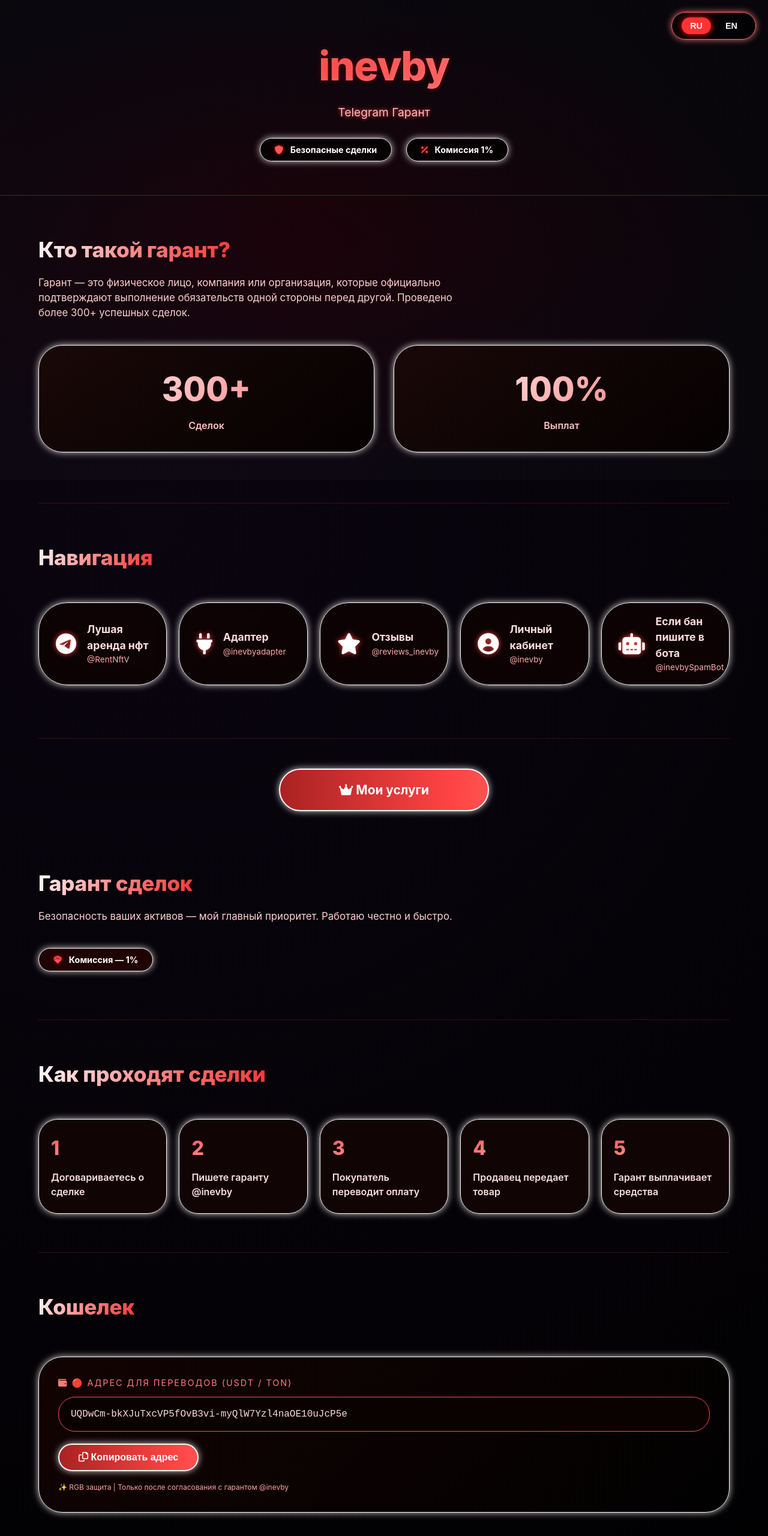
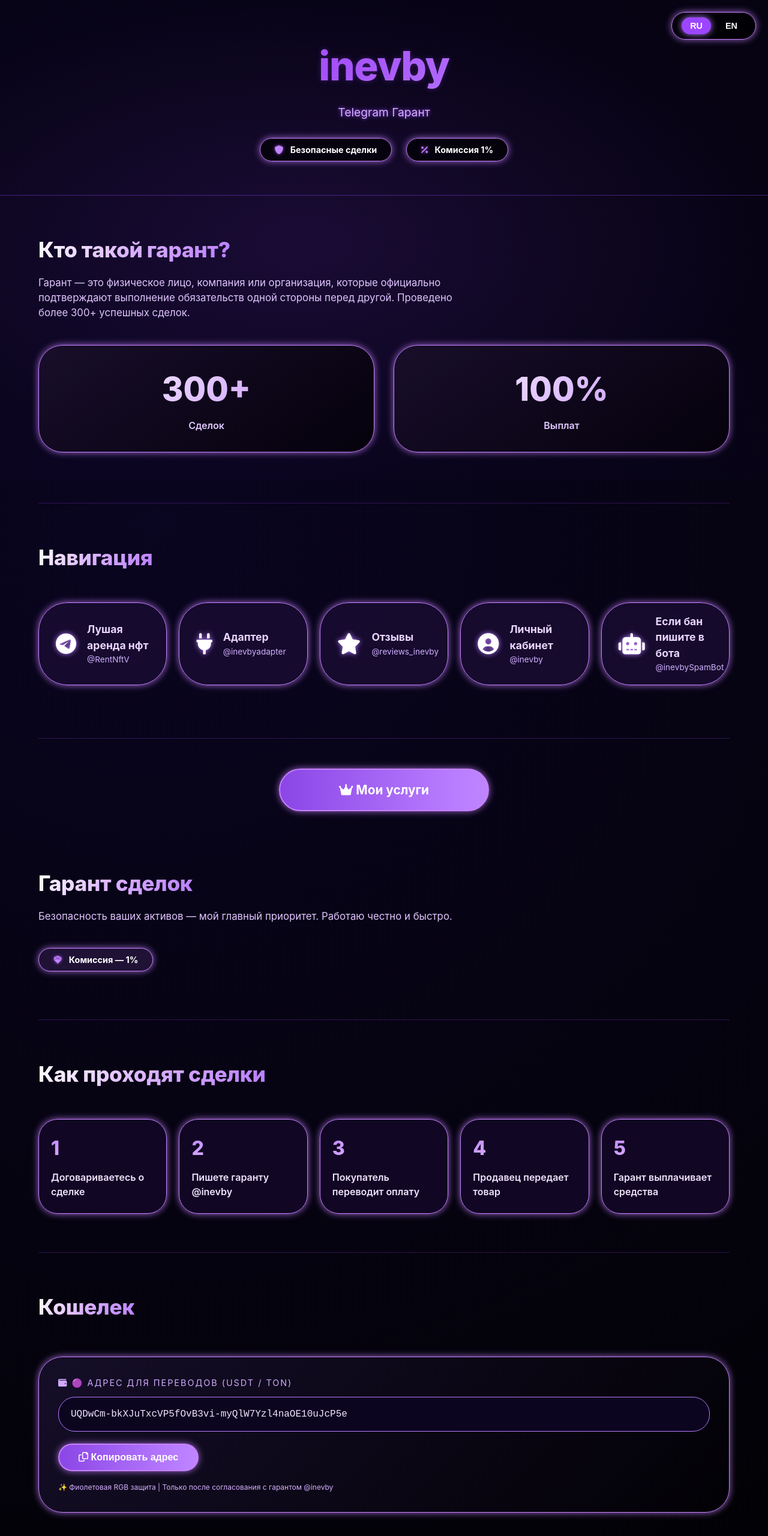
Before and after one commit to xzssmoon/psychic-octo-journey-, a plain HTML site: page index.html in a window 1280 px wide. Shown: the top 2560 px of the page at 60% size. Drawn offline with Linux system fonts and the light colour scheme.

Commit message:
Update index.html

```diff
--- a/index.html
+++ b/index.html
@@ -14,7 +14,7 @@
         }
 
         body {
-            background: radial-gradient(circle at 20% 30%, #0a050f, #000000);
+            background: radial-gradient(circle at 20% 30%, #0a0520, #010101);
             font-family: 'Inter', system-ui, -apple-system, 'Segoe UI', Roboto, Helvetica, sans-serif;
             color: #fff;
             line-height: 1.5;
@@ -22,7 +22,7 @@
             position: relative;
         }
 
-        /* RGB анимированный фон-эффект */
+        /* Фиолетовый RGB анимированный фон-эффект */
         body::before {
             content: '';
             position: fixed;
@@ -30,7 +30,7 @@
             left: 0;
             width: 100%;
             height: 100%;
-            background: radial-gradient(ellipse at 40% 50%, rgba(255, 0, 0, 0.08), rgba(255, 255, 255, 0.02) 70%);
+            background: radial-gradient(ellipse at 40% 50%, rgba(156, 70, 255, 0.12), rgba(80, 40, 140, 0.03) 70%);
             pointer-events: none;
             z-index: 0;
         }
@@ -43,23 +43,23 @@
             z-index: 2;
         }
 
-        /* RGB animated border для всех карточек и кнопок */
-        @keyframes rgbBorder {
+        /* Фиолетовая RGB анимация border */
+        @keyframes rgbBorderPurple {
             0% {
-                border-color: rgb(255, 0, 0);
-                box-shadow: 0 0 8px rgba(255, 0, 0, 0.6);
+                border-color: rgb(156, 70, 255);
+                box-shadow: 0 0 8px rgba(156, 70, 255, 0.6);
             }
             33% {
-                border-color: rgb(255, 255, 255);
-                box-shadow: 0 0 12px rgba(255, 255, 255, 0.8);
+                border-color: rgb(200, 130, 255);
+                box-shadow: 0 0 12px rgba(200, 130, 255, 0.8);
             }
             66% {
-                border-color: rgb(255, 80, 80);
-                box-shadow: 0 0 10px rgba(255, 100, 100, 0.9);
+                border-color: rgb(120, 50, 220);
+                box-shadow: 0 0 10px rgba(140, 70, 255, 0.9);
             }
             100% {
-                border-color: rgb(255, 0, 0);
-                box-shadow: 0 0 8px rgba(255, 0, 0, 0.6);
+                border-color: rgb(156, 70, 255);
+                box-shadow: 0 0 8px rgba(156, 70, 255, 0.6);
             }
         }
 
@@ -75,8 +75,8 @@
             backdrop-filter: blur(10px);
             padding: 8px 16px;
             border-radius: 50px;
-            border: 1px solid rgba(255,0,0,0.5);
-            animation: rgbBorder 2s infinite ease;
+            border: 1.5px solid;
+            animation: rgbBorderPurple 2s infinite ease;
         }
         .lang-btn {
             background: transparent;
@@ -90,42 +90,42 @@
             font-size: 0.9rem;
         }
         .lang-btn.active {
-            background: #ff3333;
-            box-shadow: 0 0 12px red;
+            background: #9c46ff;
+            box-shadow: 0 0 12px #b77cff;
         }
         .lang-btn:hover:not(.active) {
-            background: rgba(255,50,50,0.5);
+            background: rgba(156, 70, 255, 0.5);
         }
 
         /* header / hero */
         .hero {
             padding: 60px 0 40px;
             text-align: center;
-            border-bottom: 1px solid rgba(255, 50, 50, 0.4);
+            border-bottom: 1px solid rgba(156, 70, 255, 0.4);
         }
         .logo {
             font-size: 4.2rem;
             font-weight: 800;
             letter-spacing: -0.02em;
-            background: linear-gradient(135deg, #FFFFFF, #FF3333, #FF6666, #FFFFFF);
+            background: linear-gradient(135deg, #FFFFFF, #c084fc, #a855f7, #FFFFFF);
             background-size: 300% 200%;
-            animation: redWhiteShine 4s ease infinite;
+            animation: purpleShine 4s ease infinite;
             background-clip: text;
             -webkit-background-clip: text;
             color: transparent;
             margin-bottom: 12px;
-            text-shadow: 0 0 10px rgba(255,0,0,0.3);
+            text-shadow: 0 0 10px rgba(156, 70, 255, 0.3);
         }
-        @keyframes redWhiteShine {
+        @keyframes purpleShine {
             0% { background-position: 0% 50%; }
             50% { background-position: 100% 50%; }
             100% { background-position: 0% 50%; }
         }
         .tagline {
             font-size: 1.2rem;
-            color: #ffbbbb;
+            color: #d4b0ff;
             margin-top: 8px;
-            text-shadow: 0 0 6px #ff4444;
+            text-shadow: 0 0 6px #9c46ff;
         }
         .badge-row {
             display: flex;
@@ -142,37 +142,37 @@
             font-weight: 700;
             font-size: 0.9rem;
             border: 1.5px solid;
-            animation: rgbBorder 2.5s infinite ease;
+            animation: rgbBorderPurple 2.5s infinite ease;
             transition: 0.2s;
         }
         .badge i {
             margin-right: 8px;
-            color: #ff5555;
-            text-shadow: 0 0 5px red;
+            color: #c084fc;
+            text-shadow: 0 0 5px #a855f7;
         }
         .badge:hover {
             transform: scale(1.05);
-            background: rgba(30, 0, 0, 0.8);
+            background: rgba(50, 20, 80, 0.8);
         }
 
         /* sections general */
         section {
             padding: 64px 0;
-            border-bottom: 1px solid rgba(255, 60, 60, 0.2);
+            border-bottom: 1px solid rgba(156, 70, 255, 0.25);
         }
         .section-title {
             font-size: 2.2rem;
             font-weight: 800;
             margin-bottom: 16px;
             letter-spacing: -0.3px;
-            background: linear-gradient(120deg, #ffffff, #ff8888, #ff3333);
+            background: linear-gradient(120deg, #ffffff, #d9b0ff, #b87cff);
             background-clip: text;
             -webkit-background-clip: text;
             color: transparent;
             display: inline-block;
         }
         .section-sub {
-            color: #ffcfcf;
+            color: #e0c4ff;
             max-width: 700px;
             margin-bottom: 40px;
             font-size: 1.05rem;
@@ -187,33 +187,33 @@
             justify-content: center;
         }
         .stat-card {
-            background: linear-gradient(145deg, #1a0808, #050101);
+            background: linear-gradient(145deg, #180e2a, #05010c);
             border-radius: 40px;
             padding: 32px 28px;
             text-align: center;
             flex: 1;
             min-width: 180px;
             border: 1.5px solid;
-            animation: rgbBorder 2.5s infinite ease;
+            animation: rgbBorderPurple 2.5s infinite ease;
             transition: all 0.3s ease;
             backdrop-filter: blur(4px);
         }
         .stat-card:hover {
             transform: translateY(-8px) scale(1.02);
-            background: linear-gradient(145deg, #2a0c0c, #0a0202);
-            box-shadow: 0 0 30px rgba(255, 50, 50, 0.6);
+            background: linear-gradient(145deg, #281a42, #0c0520);
+            box-shadow: 0 0 30px rgba(156, 70, 255, 0.6);
         }
         .stat-number {
             font-size: 3.4rem;
             font-weight: 800;
-            background: linear-gradient(135deg, #FFFFFF, #FF6666);
+            background: linear-gradient(135deg, #FFFFFF, #c084fc);
             background-clip: text;
             -webkit-background-clip: text;
             color: transparent;
         }
         .stat-label {
             font-size: 1rem;
-            color: #ffc0c0;
+            color: #e2caff;
             margin-top: 8px;
             font-weight: 600;
         }
@@ -226,14 +226,14 @@
             margin-top: 32px;
         }
         .step-item {
-            background: rgba(20, 5, 5, 0.8);
+            background: rgba(20, 8, 40, 0.85);
             backdrop-filter: blur(12px);
             border-radius: 32px;
             padding: 24px 20px;
             flex: 1;
             min-width: 160px;
             border: 1.5px solid;
-            animation: rgbBorder 2.2s infinite ease;
+            animation: rgbBorderPurple 2.2s infinite ease;
             transition: all 0.25s;
             position: relative;
             overflow: hidden;
@@ -245,7 +245,7 @@
             left: -50%;
             width: 200%;
             height: 200%;
-            background: radial-gradient(circle, rgba(255, 80, 80, 0.2), transparent);
+            background: radial-gradient(circle, rgba(156, 70, 255, 0.2), transparent);
             opacity: 0;
             transition: opacity 0.4s;
             pointer-events: none;
@@ -255,13 +255,13 @@
         }
         .step-item:hover {
             transform: translateY(-5px);
-            background: #1f0a0a;
-            box-shadow: 0 0 25px rgba(255, 0, 0, 0.5);
+            background: #2a1a4a;
+            box-shadow: 0 0 25px rgba(156, 70, 255, 0.5);
         }
         .step-num {
             font-size: 2rem;
             font-weight: 800;
-            background: linear-gradient(145deg, #FF5555, #FFFFFF);
+            background: linear-gradient(145deg, #c084fc, #FFFFFF);
             background-clip: text;
             -webkit-background-clip: text;
             color: transparent;
@@ -270,7 +270,7 @@
         .step-text {
             font-weight: 600;
             font-size: 1rem;
-            color: #ffe0e0;
+            color: #f0e4ff;
         }
 
         /* контакты grid */
@@ -281,7 +281,7 @@
             margin: 32px 0 24px;
         }
         .contact-card {
-            background: rgba(15, 3, 3, 0.85);
+            background: rgba(25, 12, 50, 0.85);
             backdrop-filter: blur(8px);
             border-radius: 48px;
             padding: 18px 28px;
@@ -294,72 +294,73 @@
             text-decoration: none;
             color: #ffffff;
             border: 1.5px solid;
-            animation: rgbBorder 2.4s infinite ease;
+            animation: rgbBorderPurple 2.4s infinite ease;
             position: relative;
         }
         .contact-card i {
             font-size: 2.2rem;
-            filter: drop-shadow(0 0 4px #ff4444);
+            filter: drop-shadow(0 0 4px #b87cff);
             transition: 0.2s;
         }
         .contact-info h4 {
             font-size: 1.1rem;
             font-weight: 700;
-            color: #ffdddd;
+            color: #e9d5ff;
         }
         .contact-info p {
             font-size: 0.85rem;
-            color: #ffaaaa;
+            color: #d0b0ff;
         }
         .contact-card:hover {
             transform: scale(1.02) translateY(-5px);
-            background: #2c0b0b;
-            box-shadow: 0 0 35px rgba(255, 0, 0, 0.7);
-            border-color: #ff3333;
+            background: #391f6e;
+            box-shadow: 0 0 35px rgba(156, 70, 255, 0.7);
+            border-color: #c084fc;
         }
         .contact-card:hover i {
-            filter: drop-shadow(0 0 12px #ff7777);
+            filter: drop-shadow(0 0 12px #c98eff);
         }
 
         /* wallet */
         .wallet-box {
-            background: linear-gradient(135deg, #130303, #010101);
+            background: linear-gradient(135deg, #150e28, #020105);
             border-radius: 40px;
             padding: 32px;
             margin: 40px 0 20px;
             border: 1.5px solid;
-            animation: rgbBorder 2.5s infinite ease;
+            animation: rgbBorderPurple 2.5s infinite ease;
             transition: 0.2s;
         }
         .wallet-box:hover {
-            box-shadow: 0 0 35px rgba(255, 30, 30, 0.8);
+            box-shadow: 0 0 35px rgba(156, 70, 255, 0.7);
         }
         .wallet-label {
             font-size: 0.9rem;
             text-transform: uppercase;
             letter-spacing: 2px;
-            color: #ff7a7a;
+            color: #cfaaff;
             margin-bottom: 12px;
         }
         .wallet-address {
             font-family: monospace;
             font-size: 1rem;
-            background: #0a0101;
+            background: #0c0520;
             padding: 16px 20px;
             border-radius: 28px;
             word-break: break-all;
-            border: 1px solid #ff4d4d;
-            color: #ffd9d9;
+            border: 1px solid #b77cff;
+            color: #f0e4ff;
         }
 
         /* кнопки большие */
         .big-button {
             display: block;
             text-align: center;
-            background: linear-gradient(90deg, #aa2222, #ff4444, #ff8888, #ff4444);
+            background: linear-gradient(90deg, #8b46e6, #b87cff, #daaaff, #b87cff);
             background-size: 250% 100%;
-            animation: rgbBorder 1.8s infinite ease, gradientShift 2.2s infinite;
+            animation: rgbBorderPurple 1.8s infinite ease, gradientShiftPurple 2.2s infinite;
             border: 2px solid;
+            border-color: #b87cff;
             color: white;
             font-weight: bold;
             padding: 18px 32px;
@@ -373,24 +374,24 @@
             max-width: 400px;
             margin-left: auto;
             margin-right: auto;
-            box-shadow: 0 0 15px rgba(255, 0, 0, 0.7);
+            box-shadow: 0 0 15px rgba(156, 70, 255, 0.7);
         }
         .big-button:hover {
             transform: scale(1.02);
-            box-shadow: 0 0 35px rgba(255, 50, 50, 1);
+            box-shadow: 0 0 35px rgba(156, 70, 255, 1);
             border-color: #ffffff;
         }
-        @keyframes gradientShift {
+        @keyframes gradientShiftPurple {
             0% { background-position: 0% 50%; }
             100% { background-position: 100% 50%; }
         }
 
         .copy-btn {
-            background: linear-gradient(90deg, #aa2222, #ff4444, #ff8888, #ff4444);
+            background: linear-gradient(90deg, #8b46e6, #b87cff, #daaaff, #b87cff);
             background-size: 250% 100%;
-            animation: rgbBorder 1.8s infinite ease, gradientShift 2.2s infinite;
+            animation: rgbBorderPurple 1.8s infinite ease, gradientShiftPurple 2.2s infinite;
             border: 2px solid;
-            border-color: #ff0000;
+            border-color: #b87cff;
             color: white;
             font-weight: bold;
             padding: 12px 32px;
@@ -399,11 +400,11 @@
             font-size: 1rem;
             transition: 0.2s;
             margin-top: 20px;
-            box-shadow: 0 0 12px rgba(255, 0, 0, 0.7);
+            box-shadow: 0 0 12px rgba(156, 70, 255, 0.7);
         }
         .copy-btn:hover {
             transform: scale(1.04);
-            box-shadow: 0 0 28px rgba(255, 50, 50, 1);
+            box-shadow: 0 0 28px rgba(156, 70, 255, 1);
             border-color: #ffffff;
         }
 
@@ -411,8 +412,8 @@
             text-align: center;
             padding: 40px 0;
             font-size: 0.85rem;
-            color: #ffb5b5;
-            border-top: 1px solid rgba(255, 80, 80, 0.3);
+            color: #cfb5ff;
+            border-top: 1px solid rgba(156, 70, 255, 0.3);
         }
 
         @media (max-width: 700px) {
@@ -451,7 +452,7 @@
         .warning-text {
             font-size: 0.75rem;
             margin-top: 18px;
-            color: #ffa3a3;
+            color: #d4b0ff;
         }
         .service-btn-wrap {
             text-align: center;
@@ -554,7 +555,7 @@
            data-en="The safety of your assets is my top priority. I work honestly and quickly.">
            Безопасность ваших активов — мой главный приоритет. Работаю честно и быстро.</p>
         <div class="badge-row" style="justify-content: flex-start; margin-top: 0;">
-            <span class="badge" style="background: #1f0303; border-width: 1.5px;"><i class="fas fa-gem"></i> <span data-ru="Комиссия — 1%" data-en="Commission — 1%">Комиссия — 1%</span></span>
+            <span class="badge" style="background: #1f1235; border-width: 1.5px;"><i class="fas fa-gem"></i> <span data-ru="Комиссия — 1%" data-en="Commission — 1%">Комиссия — 1%</span></span>
         </div>
     </section>
 
@@ -574,13 +575,13 @@
     <section style="border-bottom: none;">
         <h2 class="section-title" data-ru="Кошелек" data-en="Wallet">Кошелек</h2>
         <div class="wallet-box fade-up">
-            <div class="wallet-label"><i class="fas fa-wallet"></i> 🔴 <span data-ru="Адрес для переводов (USDT / TON)" data-en="Address for transfers (USDT / TON)">Адрес для переводов (USDT / TON)</span></div>
+            <div class="wallet-label"><i class="fas fa-wallet"></i> 🟣 <span data-ru="Адрес для переводов (USDT / TON)" data-en="Address for transfers (USDT / TON)">Адрес для переводов (USDT / TON)</span></div>
             <div class="wallet-address" id="walletAddress">UQDwCm-bkXJuTxcVP5fOvB3vi-myQlW7Yzl4naOE10uJcP5e</div>
             <button class="copy-btn" id="copyWalletBtn"><i class="far fa-copy"></i> <span data-ru="Копировать адрес" data-en="Copy address">Копировать адрес</span></button>
-            <p class="warning-text">✨ RGB защита | <span data-ru="Только после согласования с гарантом @inevby" data-en="Only after agreement with guarantor @inevby">Только после согласования с гарантом @inevby</span></p>
+            <p class="warning-text">✨ Фиолетовая RGB защита | <span data-ru="Только после согласования с гарантом @inevby" data-en="Only after agreement with guarantor @inevby">Только после согласования с гарантом @inevby</span></p>
         </div>
 
-        <!-- Большая кнопка Связь со мной в самом низу после кошелька -->
+        <!-- Большая кнопка Связь со мной -->
         <div style="text-align: center; margin: 30px 0 20px;">
             <a href="https://t.me/inevby" target="_blank" class="big-button" style="display: inline-block; max-width: 450px;">
                 <i class="fab fa-telegram"></i> <span data-ru="Связь со мной" data-en="Contact me">Связь со мной</span>
@@ -591,7 +592,7 @@
 
 <div class="footer">
     <div class="container">
-        <p>© 2025 inevby — <span data-ru="Telegram Гарант" data-en="Telegram Guarantor">Telegram Гарант</span>. <span style="color:#ff5555;">🔴 <span data-ru="Надежность и скорость" data-en="Reliability and speed">Надежность и скорость</span> 🔴</span></p>
+        <p>© 2025 inevby — <span data-ru="Telegram Гарант" data-en="Telegram Guarantor">Telegram Гарант</span>. <span style="color:#b87cff;">🟣 <span data-ru="Надежность и скорость" data-en="Reliability and speed">Надежность и скорость</span> 🟣</span></p>
         <p style="margin-top: 8px;">⚡️ <span data-ru="Безопасные сделки" data-en="Safe deals">Безопасные сделки</span> | <span data-ru="Гарант" data-en="Guarantor">Гарант</span> @inevby | 24/7</p>
     </div>
 </div>
@@ -609,7 +610,6 @@
                 el.innerText = el.getAttribute('data-en');
             }
         });
-        // Обновляем активные кнопки
         document.querySelectorAll('.lang-btn').forEach(btn => {
             if (btn.getAttribute('data-lang') === lang) {
                 btn.classList.add('active');
@@ -644,7 +644,7 @@
                 copyBtn.style.transform = '';
             }, 1800);
         }).catch(() => {
-            alert(currentLang === 'ru' ? '🔴 Скопируйте адрес вручную' : '🔴 Copy the address manually');
+            alert(currentLang === 'ru' ? '🟣 Скопируйте адрес вручную' : '🟣 Copy the address manually');
         });
     });
 
@@ -671,11 +671,11 @@
         });
     }, 100);
 
-    // RGB анимация
-    const allRgbElements = document.querySelectorAll('.badge, .stat-card, .step-item, .contact-card, .wallet-box, .copy-btn, .big-button');
+    // Фиолетовая RGB анимация для всех элементов
+    const allRgbElements = document.querySelectorAll('.badge, .stat-card, .step-item, .contact-card, .wallet-box, .copy-btn, .big-button, .lang-switch');
     allRgbElements.forEach(el => {
         if (!el.style.animation) {
-            el.style.animation = 'rgbBorder 2.2s infinite ease';
+            el.style.animation = 'rgbBorderPurple 2.2s infinite ease';
         }
     });
 </script>
```
